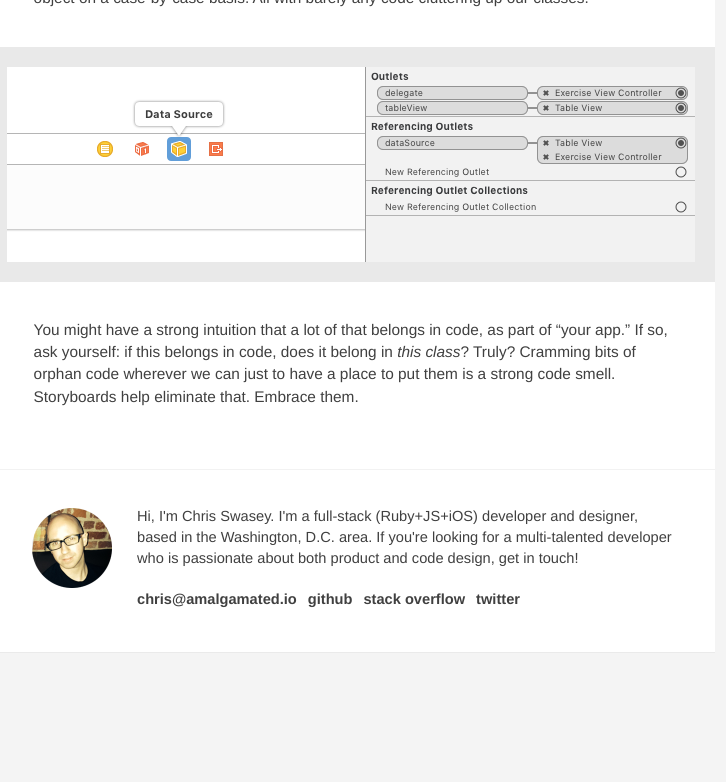
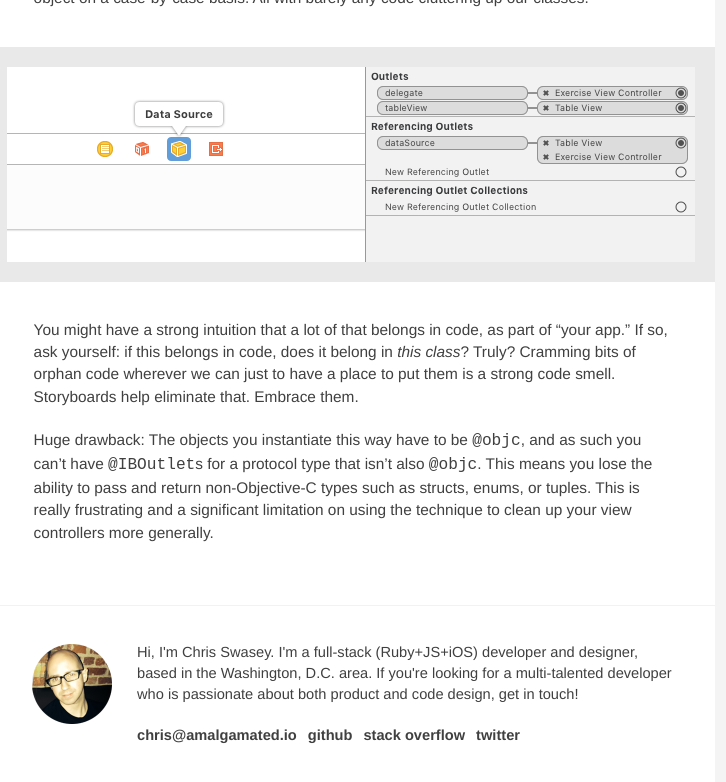
Before and after one commit to endash/endash.github.io, a Jekyll site: the page built from _posts/2016-02-03-ios-design-patterns-part-i.markdown, in a window 1280 px wide and 900 px high, scrolled down 2750 px. Shown: the top 782 px of the window, without its empty margins (289-1015 px from the left). Built offline with Jekyll 4.4.1, drawn with Linux system fonts in a browser that asks for light colours.

Commit message:
Add addendum to design patterns part i on storyboard restrictions

```diff
--- a/_posts/2016-02-03-ios-design-patterns-part-i.markdown
+++ b/_posts/2016-02-03-ios-design-patterns-part-i.markdown
@@ -58,3 +58,5 @@ Amidst the Table View, Label, and Button components in the Interface Builder obj
 <div><img src="/assets/ios-design-patterns-part-i-interface-builder.png" title="Interface Builder screenshot showing custom Object with connections inspector open"></div>
 
 You might have a strong intuition that a lot of that belongs in code, as part of "your app." If so, ask yourself: if this belongs in code, does it belong in *this class*? Truly? Cramming bits of orphan code wherever we can just to have a place to put them is a strong code smell. Storyboards help eliminate that. Embrace them.
+
+Huge drawback: The objects you instantiate this way have to be `@objc`, and as such you can't have `@IBOutlet`s for a protocol type that isn't also `@objc`. This means you lose the ability to pass and return non-Objective-C types such as structs, enums, or tuples. This is really frustrating and a significant limitation on using the technique to clean up your view controllers more generally.
```
